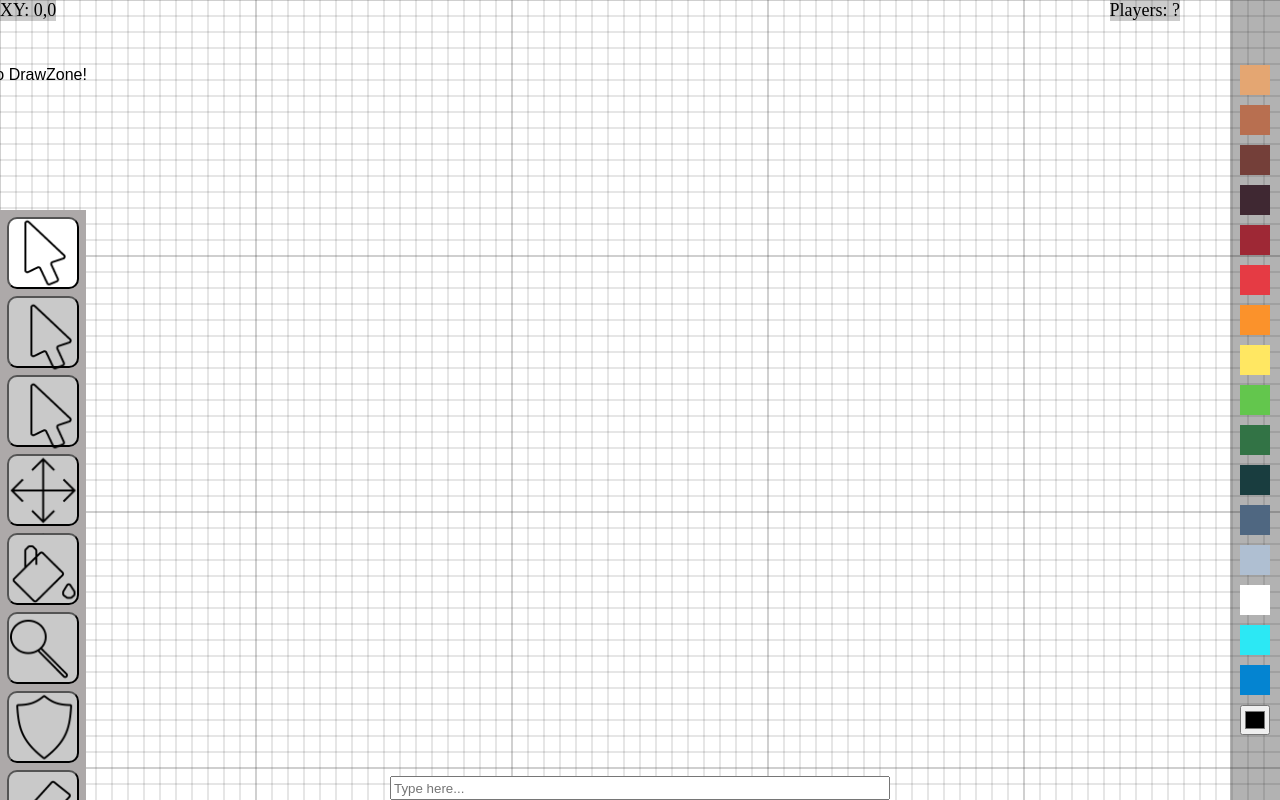
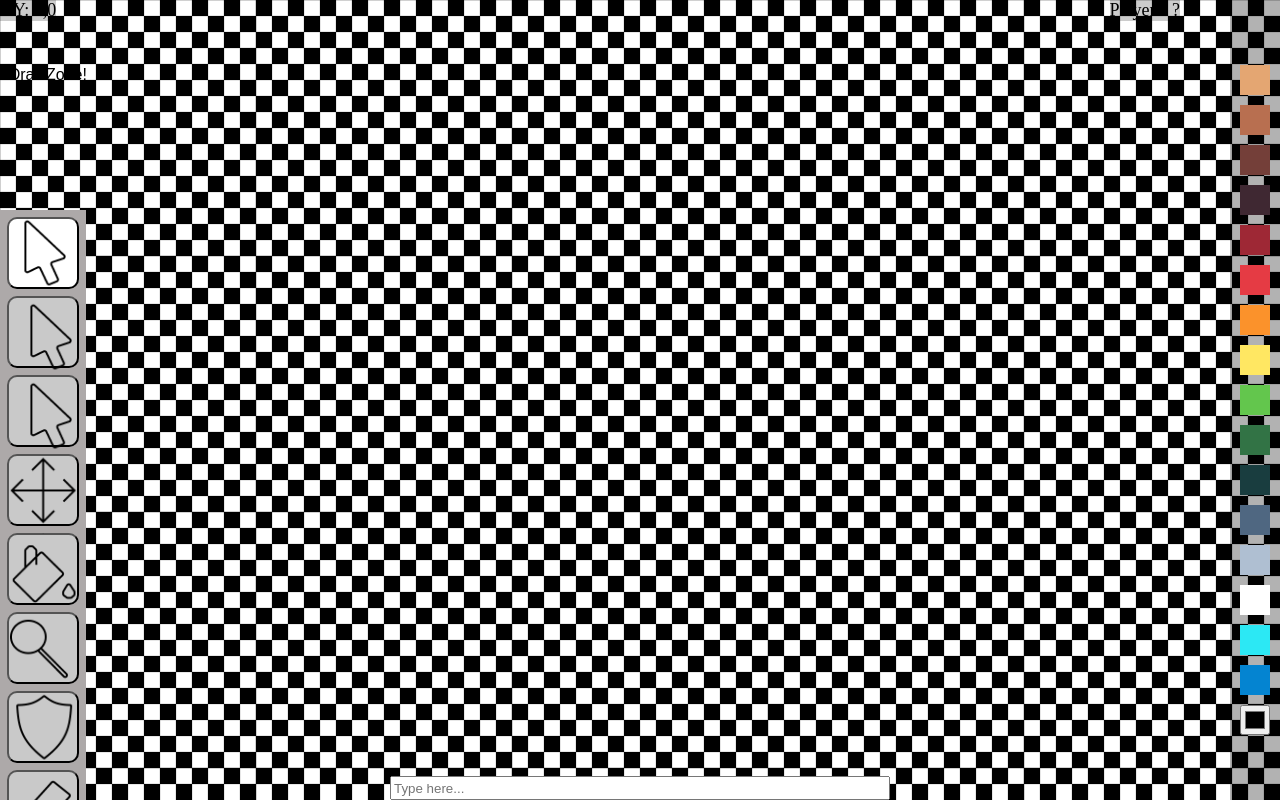
Before and after one commit to scar17off/drawzone, a website built with webpack: page routing/client/index.html in a window 1280 px wide. Built offline with nearby package versions, Linux system fonts and the light colour scheme; no server answers.

Commit message:
unloaded pattern

```diff
--- /dev/null
+++ b/client-src/fx.js
@@ -0,0 +1,24 @@
+import { camera } from "./camera.js";
+import local_player from "./local_player.js";
+import { mouse } from "./mouse.js";
+
+const canvas = document.getElementById("gameCanvas");
+const ctx = canvas.getContext("2d");
+
+export const PLAYERFX = {
+    NONE: null,
+    RECT_SELECT_ALIGNED: function(size, color) {
+        if(!color) color = local_player.selectedColor;
+
+        return function(tool) {
+            tool.setEvent('mousemove', () => {
+                const startX = Math.floor(mouse.tileX / size) * size;
+                const startY = Math.floor(mouse.tileY / size) * size;
+
+                ctx.strokeStyle = `rgb(${color.join(", ")}, 1.0)`;
+                ctx.lineWidth = 2;
+                ctx.strokeRect(startX * camera.zoom - camera.x, startY * camera.zoom - camera.y, size * camera.zoom, size * camera.zoom);
+            });
+        }
+    }
+}
--- a/client-src/renderer.js
+++ b/client-src/renderer.js
@@ -4,7 +4,10 @@ import { mouse } from "./mouse.js";
 import local_player from "./local_player.js";
 import events from "./events.js";
 
-const canvas = document.querySelector("canvas");
+const unloadedChunkImage = new Image();
+unloadedChunkImage.src = './img/unloaded.png';
+
+const canvas = document.getElementById("gameCanvas");
 const ctx = canvas.getContext("2d");
 
 canvas.width = window.innerWidth;
@@ -105,11 +108,30 @@ export function renderChunk(chunkData, chunkX, chunkY) {
 }
 
 export function renderAllChunks() {
-    for (const key in chunks) {
-        if (chunks.hasOwnProperty(key)) {
-            const [chunkX, chunkY] = key.split(',').map(Number);
-            const chunkData = chunks[key];
-            renderChunk(chunkData, chunkX, chunkY);
+    const chunkSizeInPixels = CHUNK_SIZE * camera.zoom;
+    const leftChunkIndex = Math.floor(camera.x / chunkSizeInPixels);
+    const rightChunkIndex = Math.ceil((camera.x + canvas.width) / chunkSizeInPixels);
+    const topChunkIndex = Math.floor(camera.y / chunkSizeInPixels);
+    const bottomChunkIndex = Math.ceil((camera.y + canvas.height) / chunkSizeInPixels);
+
+    for (let y = topChunkIndex; y < bottomChunkIndex; y++) {
+        for (let x = leftChunkIndex; x < rightChunkIndex; x++) {
+            const chunkKey = `${x},${y}`;
+            if (chunks.hasOwnProperty(chunkKey)) {
+                const chunkData = chunks[chunkKey];
+                renderChunk(chunkData, x, y);
+            } else {
+                // Disable image smoothing to prevent blur
+                ctx.imageSmoothingEnabled = false;
+
+                // Render unloaded chunk image
+                const startX = x * CHUNK_SIZE * camera.zoom - camera.x;
+                const startY = y * CHUNK_SIZE * camera.zoom - camera.y;
+                ctx.drawImage(unloadedChunkImage, startX, startY, CHUNK_SIZE * camera.zoom, CHUNK_SIZE * camera.zoom);
+
+                // Re-enable image smoothing for other rendering operations if necessary
+                ctx.imageSmoothingEnabled = true;
+            }
         }
     }
 }
--- a/client-src/tools.js
+++ b/client-src/tools.js
@@ -2,6 +2,8 @@ import local_player from "./local_player.js";
 import { mouse } from "./mouse.js";
 import { camera } from "./camera.js";
 import world from "./world.js";
+import { PLAYERFX } from "./Fx.js";
+import ranks from "./shared/ranks.json";
 
 export const tools = {};
 
@@ -19,28 +21,30 @@ const cursors = {
     copy: { pos: [152, 152], hotspot: [0, 0] }
 }
 
-const toolIDs = Object.keys(cursors).reduce((acc, toolName, index) => {
-    acc[toolName] = index;
-    return acc;
-}, {});
-
-const getToolByName = (name) => ({ name, ...cursors[name] });
-const getToolById = (id) => {
-    return tools[Object.keys(tools)[id]];
-};
+const toolIDs = Object.keys(cursors).reduce((acc, toolName, index) => (acc[toolName] = index, acc), {});
+const getToolByName = name => ({ name, ...cursors[name] });
+const getToolById = id => tools[Object.keys(tools)[id]];
 
 const canvas = document.getElementById("gameCanvas");
 
 class Tool {
-    constructor(name, icon, fx, minRank, onInit) {
+    constructor(name, icon, fxRenderer, minRank, onInit) {
         this.name = name;
         this.elementName = name.toLowerCase();
         this.icon = icon;
         this.minRank = minRank;
-        this.fx = fx;
+        this.fxRenderer = fxRenderer;
         this.eventListeners = [];
         this.onInit = onInit;
+
+        if (typeof this.fxRenderer === "function")
+            this.setEvent("mousemove", () => {
+                this.fxRenderer(this);
+            });
     }
+    setFxRenderer(func) {
+		this.fxRenderer = func;
+	}
     addEvents() {
         if (typeof this.onInit === "function") this.onInit(this);
     }
@@ -90,7 +94,7 @@ function addTool(tool) {
 
 // Tool implementations
 {
-    addTool(new Tool("Cursor", toolIDs.cursor, null, 0, function(tool) {
+    addTool(new Tool("Cursor", toolIDs.cursor, PLAYERFX.RECT_SELECT_ALIGNED(1), ranks.User, function(tool) {
         tool.setEvent('mousemove', event => {
             if(event.buttons === 1 || event.buttons == 2) {
                 const color = event.buttons === 1 ? local_player.selectedColor : [255, 255, 255];
@@ -99,15 +103,15 @@ function addTool(tool) {
         });
     }));
 
-    addTool(new Tool("Pencil", toolIDs.pencil, null, 0, function(tool) {
+    addTool(new Tool("Pencil", toolIDs.pencil, PLAYERFX.RECT_SELECT_ALIGNED(1), ranks.User, function(tool) {
 
     }));
 
-    addTool(new Tool("Write", toolIDs.write, null, 0, function(tool) {
+    addTool(new Tool("Write", toolIDs.write, PLAYERFX.NONE, ranks.User, function(tool) {
 
     }));
 
-    addTool(new Tool("Move", toolIDs.move, null, 0, function(tool) {
+    addTool(new Tool("Move", toolIDs.move, PLAYERFX.NONE, ranks.User, function(tool) {
         tool.setEvent('mousemove', event => {
             if(event.buttons === 1) {
                 camera.x -= event.movementX;
@@ -116,7 +120,7 @@ function addTool(tool) {
         });
     }));
 
-    addTool(new Tool("Fill", toolIDs.fill, null, 0, function(tool) {
+    addTool(new Tool("Fill", toolIDs.fill, PLAYERFX.NONE, ranks.User, function(tool) {
         let filling = false;
 
         const colorEquals = (color1, color2) => color1[0] === color2[0] && color1[1] === color2[1] && color1[2] === color2[2];
@@ -148,7 +152,7 @@ function addTool(tool) {
         });
     }));
 
-    addTool(new Tool("Zoom", toolIDs.zoom, null, 0, function(tool) {
+    addTool(new Tool("Zoom", toolIDs.zoom, PLAYERFX.NONE, ranks.User, function(tool) {
         tool.setEvent('mousedown', event => {
             if (event.buttons === 1) {
                 camera.editZoom(0.5);
@@ -158,7 +162,7 @@ function addTool(tool) {
         });
     }));
 
-    addTool(new Tool("Protect", toolIDs.protect, null, 2, function(tool) {
+    addTool(new Tool("Protect", toolIDs.protect, PLAYERFX.NONE, ranks.Moderator, function(tool) {
         tool.setEvent('mousemove', event => {
             if(event.buttons === 0 || event.buttons === 4) return;
             const chunkX = Math.floor(mouse.tileX / 16);
@@ -168,7 +172,7 @@ function addTool(tool) {
         });
     }));
 
-    addTool(new Tool("Eraser", toolIDs.eraser, null, 2, function(tool) {
+    addTool(new Tool("Eraser", toolIDs.eraser, PLAYERFX.NONE, ranks.Moderator, function(tool) {
         tool.setEvent('mousemove', event => {
             if(event.buttons === 4 || event.buttons === 0) return;
             const chunkX = Math.floor(mouse.tileX / 16);
```
Also changed, not shown: routing/client/bundle.js (+23 -2 lines), routing/client/img/unloaded.png (added), routing/client/index.html (line endings or trailing spaces).
